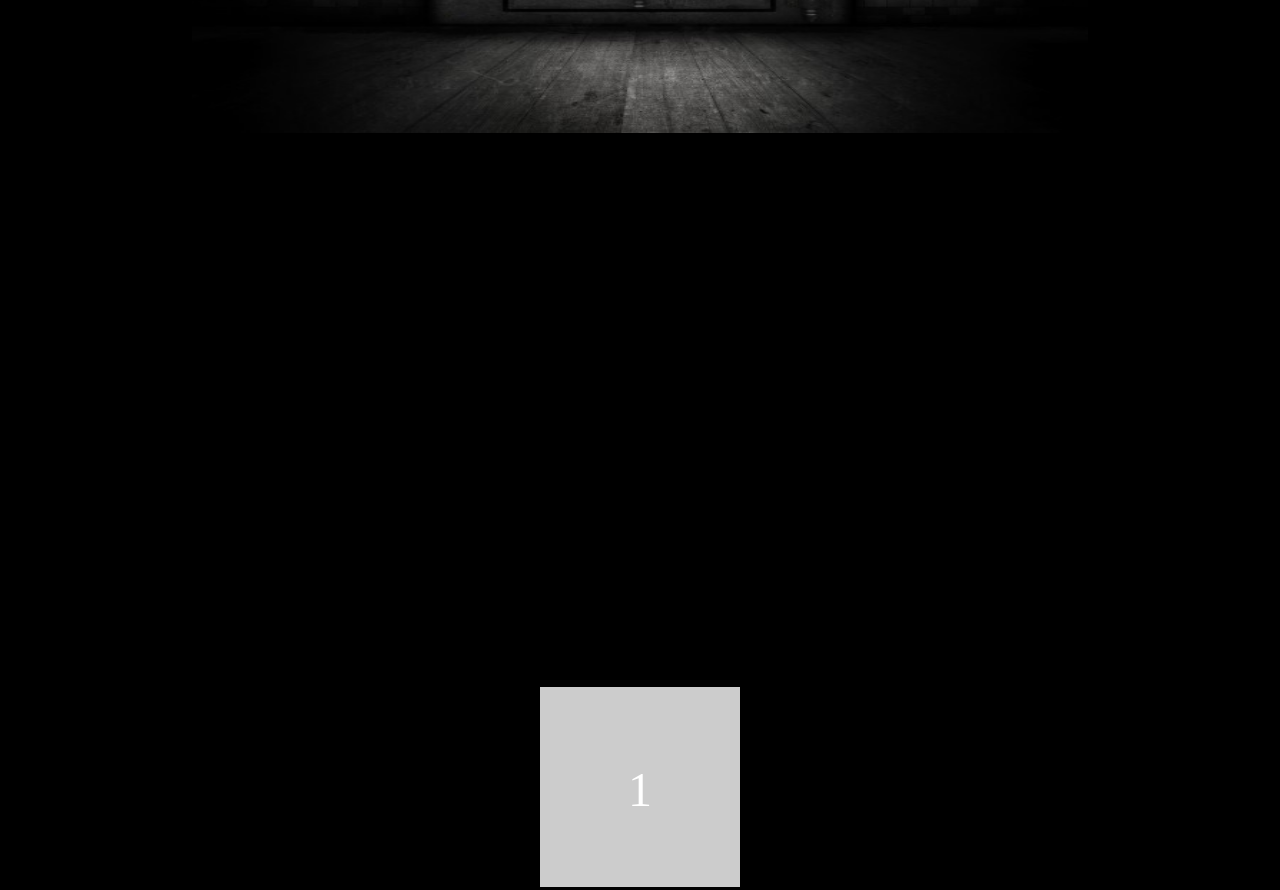
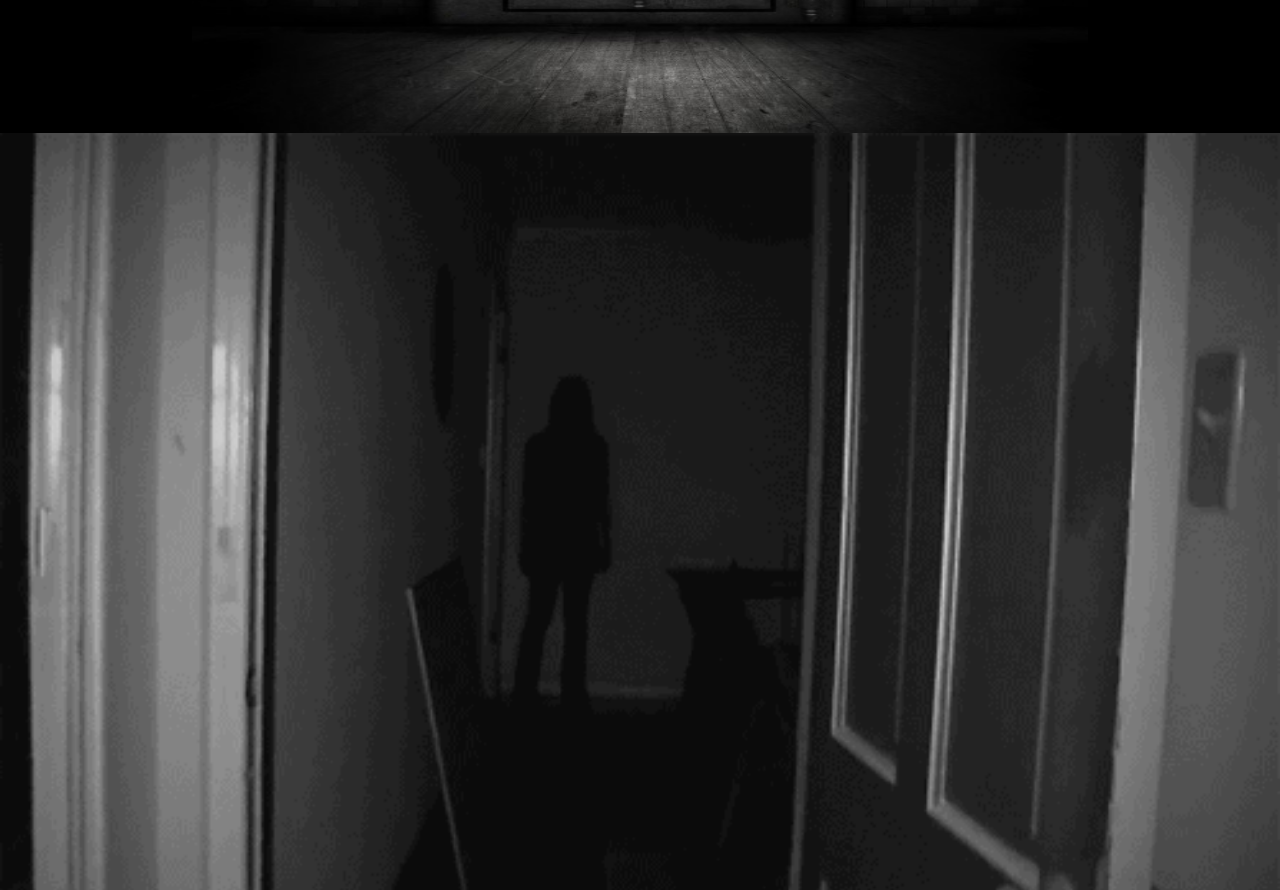
Before and after one commit to EmilioCoelho-ui/IMY320_2021_THECOUNCIL, a website: page index.html in a window 1280 px wide. Shown: the part 436-1326 px from the top of the page. Drawn offline with nearby package versions, Linux system fonts and the light colour scheme.

Commit message:
Loaded git file

```diff
--- a/css/index.css
+++ b/css/index.css
@@ -143,3 +143,7 @@ div#header:after
     font-size: 3em;
     padding: 70px;
 }
+
+.gif img{
+    width: 100%;
+}
--- a/index.html
+++ b/index.html
@@ -31,9 +31,15 @@
     </p>
 </div>
 
+<div class="gif"  data-aos="zoom-in">
+    <img src="assets/giphy.gif" alt="beware"/>
+</div>
+
+<!--
 <div class="canvas" data-aos="fade-down" onload="main()">
     <canvas id="myCanvas"></canvas>
 </div>
+-->
 
 <div class="item" data-aos="fade-up">1</div>
 <div class="item" data-aos="fade-down">2</div>
@@ -52,6 +58,7 @@
 
 <!-- ThreeJS Script tags -->
 <script src="https://threejs.org/build/three.js"></script>
+<script src="https://threejs.org/examples/js/loaders/MTLLoader.js"></script>
 <script src="https://threejs.org/examples/js/loaders/OBJLoader.js"></script>
 <script src="https://cdnjs.cloudflare.com/ajax/libs/gsap/2.1.2/TweenMax.min.js"></script>
 <script src="js/controls.js"></script>
--- a/js/index.js
+++ b/js/index.js
@@ -25,11 +25,11 @@ function main() {
     scene = new THREE.Scene();
 
     // Camera
-    camera = new THREE.PerspectiveCamera(75, window.innerWidth / window.innerHeight, 0.1, 1000);
+    camera = new THREE.PerspectiveCamera(45, window.innerWidth / window.innerHeight, 0.1, 1000);
     // larger the number the further away it is
-    camera.position.z = 80; // Setting the camera position
-    camera.position.y = 0;
-    camera.position.x = 110;
+    camera.position.y = 1;
+    camera.position.z = 1;
+    camera.position.x = 10;
 
     // Canvas
     myCanvas = document.getElementById("myCanvas");
@@ -46,12 +46,40 @@ function main() {
     light.position.set(10, 0, 25);
     scene.add(light);
 
+    // Texture
+    let texture1 = new THREE.TextureLoader().load('../assets/model/obj/textures/Eye_D.jpg');
+    let texture2 = new THREE.TextureLoader().load('../assets/model/obj/textures/Eye_N.jpg');
+    let texture3 = new THREE.TextureLoader().load('../assets/model/obj/textures/REF 1.jpg');
+    //const textures  = [texture1, texture2, texture3];
+
+
     // Object loader
+    let mat;
+    let mtlLoader = new THREE.MTLLoader();
+    mtlLoader.load(
+        '../assets/model/obj/eyeball.mtl',
+        function ( materials ) {
+            materials.preload();
+            mat = materials;
+        }
+    );
+
     loader = new THREE.OBJLoader();
+    loader.setMaterials(mat);
     loader.load(
-        '../assets/model/horror-from-the-sky/source/horror.obj',
+        '../assets/model/obj/eyeball.obj',
         function ( object ) {
             obj = object;
+
+            /*
+            object.traverse( function ( child ) {
+                if ( child.isMesh ) {
+                    child.material.map = texture1; // assign your diffuse texture here
+                }
+            } );
+
+             */
+
             scene.add( object );
         },
         // called when loading is in progresses
@@ -65,9 +93,39 @@ function main() {
         }
     );
 
+
+
+    /*
+    let mesh = null;
+
+    let mtlLoader = new THREE.MTLLoader();
+    mtlLoader.setPath( '../assets/model/obj/' );
+    mtlLoader.load( 'eyeball.mtl', function( materials ) {
+
+        materials.preload();
+
+        let objLoader = new THREE.OBJLoader();
+        objLoader.setMaterials( materials );
+        objLoader.setPath( '../assets/model/obj/' );
+        objLoader.load( 'eyeball.obj', function ( object ) {
+
+            mesh = object;
+            mesh.position.y = -50;
+            scene.add( mesh );
+
+        } );
+
+    } )
+
+     */
+
+
     // Render
     render = function () {
         requestAnimationFrame(render);
+        if (obj != null) {
+            obj.rotation.y += 0.01;
+        }
         controls.update();
         renderer.render(scene, camera);
     }
```
Also changed, not shown: assets/giphy.gif (added).
